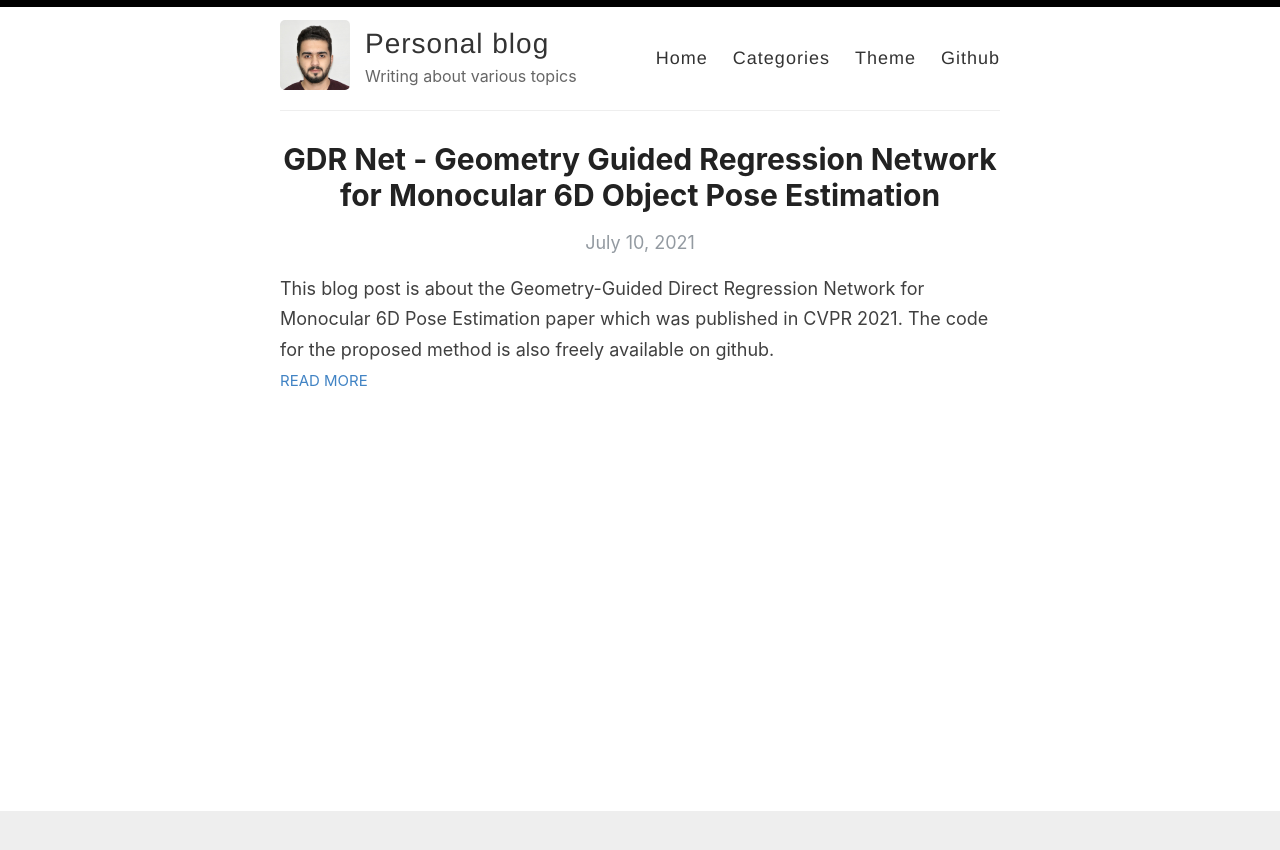
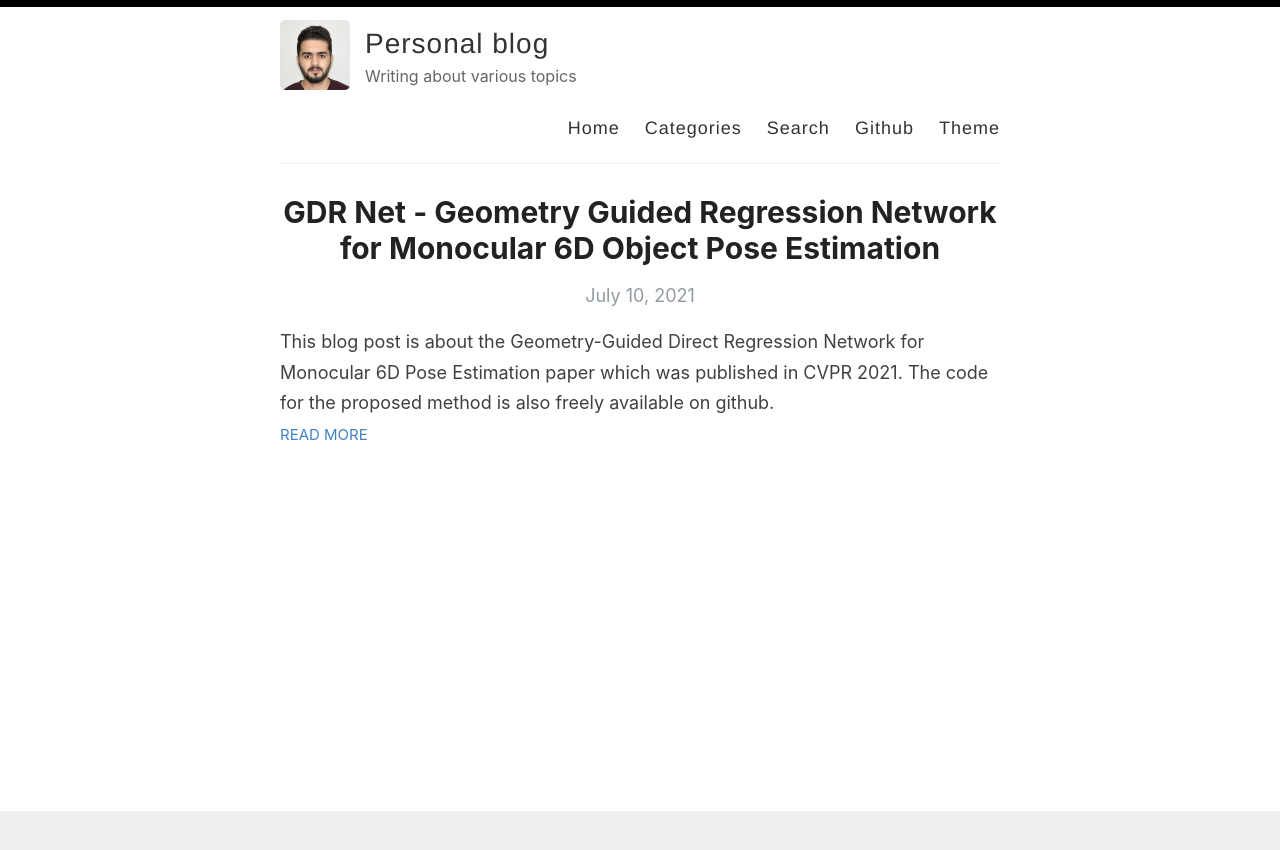
Before and after one commit to ibrahimovnijat/ibrahimovnijat.github.io, a Jekyll site: the page built from index.html, in a window 1280 px wide. Shown: the top 850 px of the page. Built offline with Jekyll 4.4.1, drawn with Linux system fonts in a browser that asks for light colours; the list of posts is cut into pages by our own code.

Commit message:
Search bar added

```diff
--- a/_layouts/default.html
+++ b/_layouts/default.html
@@ -30,10 +30,10 @@
             <nav>
               <a href="{{ site.baseurl }}/">Home</a>
               <!-- <a href="{{ site.baseurl }}/getting-started">Getting Started</a> -->
-              <!-- <a href="{{ site.baseurl }}/search">Search</a> -->
                <a href="{{ site.baseurl }}/categories">Categories</a>
+               <a href="{{ site.baseurl }}/search">Search</a>
+               <a href="https://github.com/ibrahimovnijat" target="_blank">Github</a>
               <a href="{{ site.baseurl }}/theme">Theme</a>
-              <a href="https://github.com/ibrahimovnijat" target="_blank">Github</a>
               <!-- <a href="{{ site.baseurl }}/archive">Archive</a> -->
             </nav>
           </header>
```
